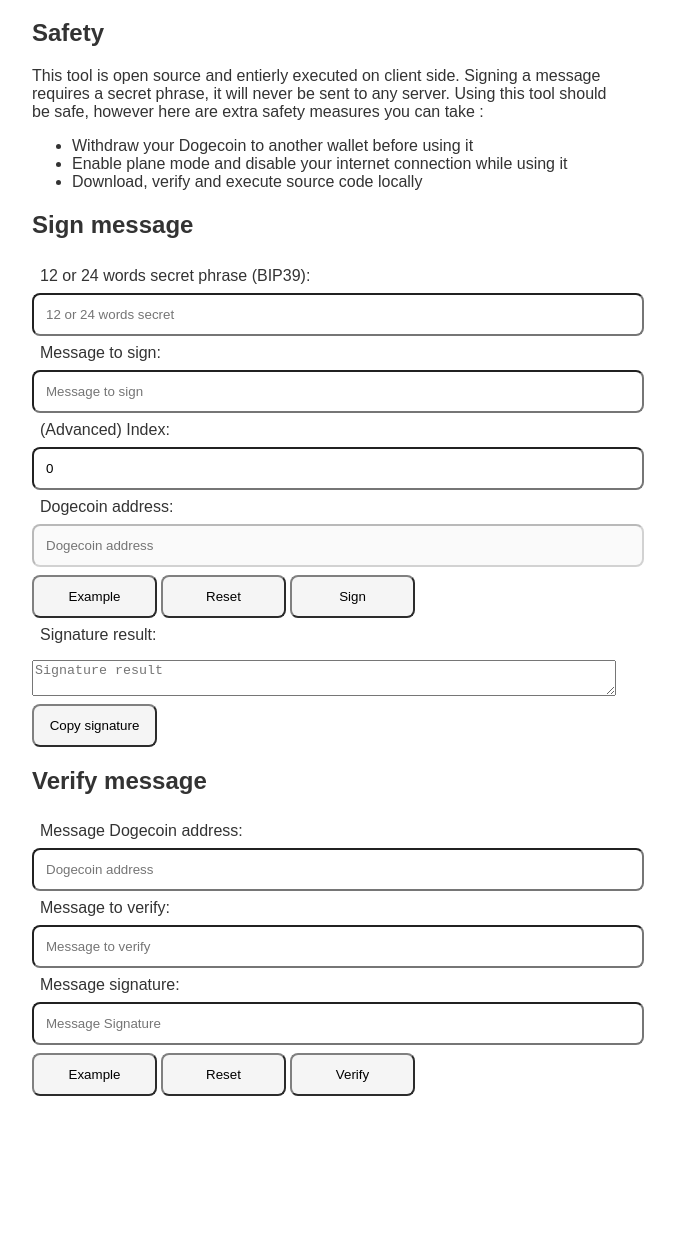
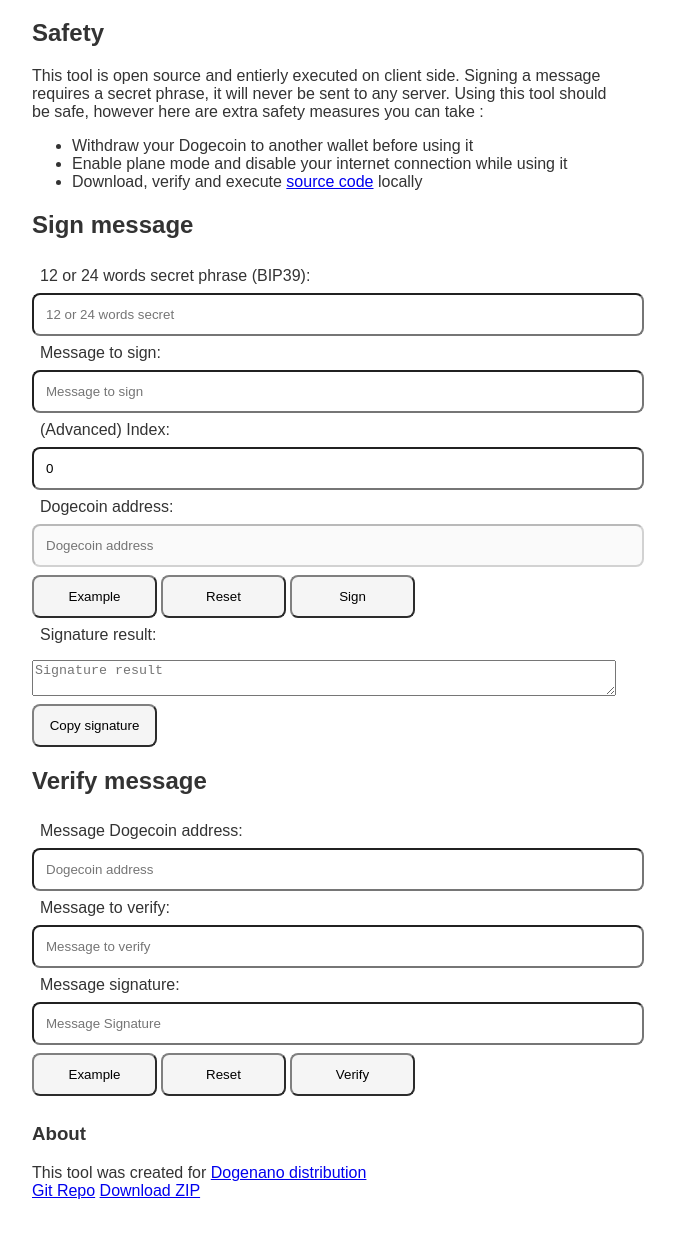
Before and after one commit to Dogenano-xdg/dogecoin-signature-tool, a website: page index.html in a window 1280 px wide. Shown: the part 61-1298 px from the top of the page, without its empty margins (316-991 px from the left). Before the commit the page ends 1273 px from the top, so only its background shows below. Drawn offline with Linux system fonts and the light colour scheme.

Commit message:
add footer

```diff
--- a/index.html
+++ b/index.html
@@ -35,7 +35,7 @@
     <ul>
       <li> Withdraw your Dogecoin to another wallet before using it</li>
       <li> Enable plane mode and disable your internet connection while using it</li>
-      <li> Download, verify and execute source code locally</li>
+      <li> Download, verify and execute <a href="https://github.com/Dogenano-xdg/dogecoin-signature-tool">source code</a> locally</li>
     </ul>
 
     <ol>
@@ -77,6 +77,11 @@
     <div style="margin-top: 8px;" id="signature-isvalid"></div>
     <div id="signature-error"></div>
   </div>
+  <h3>About</h3>
+  This tool was created for <a href="https://dogenano.io/distribution">Dogenano distribution</a><br/>
+  <a href="https://github.com/Dogenano-xdg/dogecoin-signature-tool">Git Repo</a> <a href="https://github.com/Dogenano-xdg/dogecoin-signature-tool/archive/refs/heads/main.zip">Download ZIP</a>
+
+
 </div>
 <script src="bundle.js"></script>
 
```
